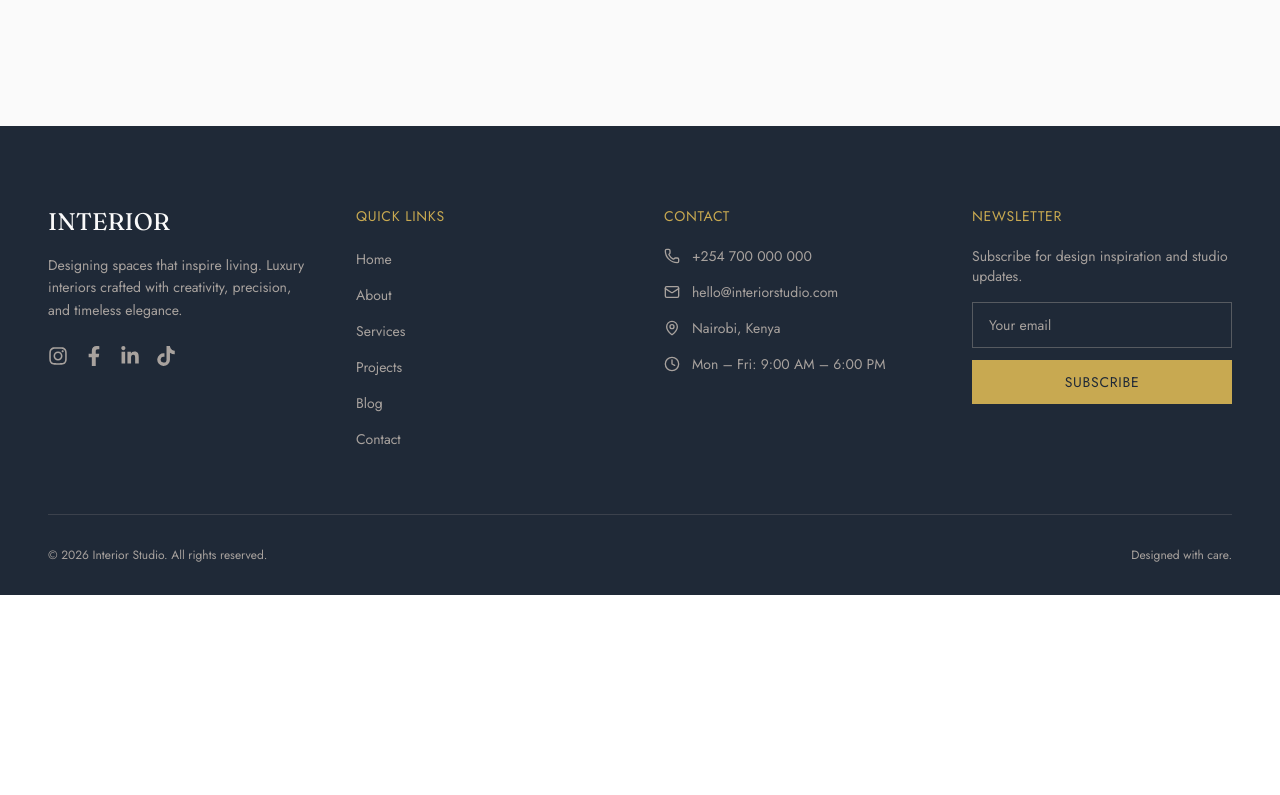
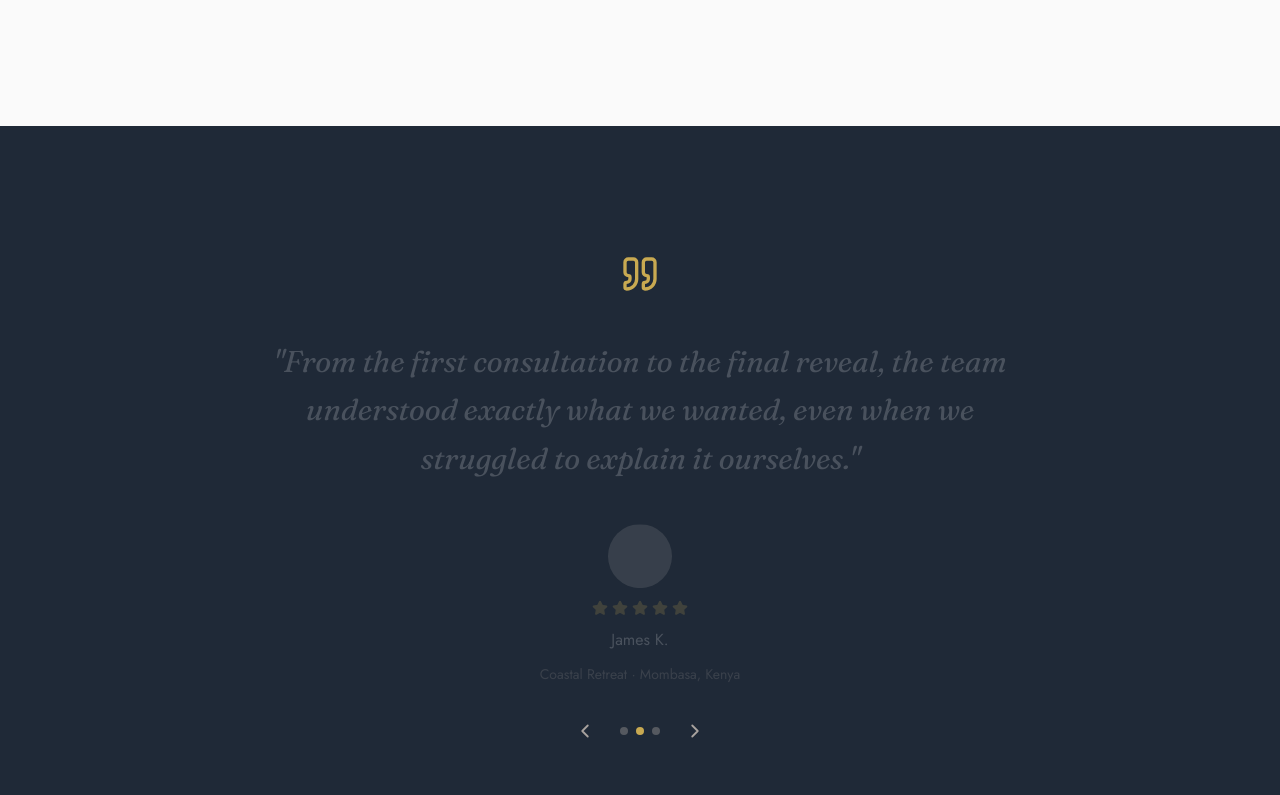
Before and after one commit to 13getid/interior-studio, a React (Vite) app: page / in a window 1280 px wide. Shown: the part 3905-4700 px from the top of the page. Before the commit the page ends 4500 px from the top, so only its background shows below. Built offline with nearby package versions, Linux system fonts and the light colour scheme; no server answers; grey boxes are pictures that could not be loaded.

Commit message:
Add auto-advancing Testimonials slider with star ratings

```diff
--- /dev/null
+++ b/src/components/testimonials/StarRating.tsx
@@ -0,0 +1,15 @@
+import { Star } from "lucide-react";
+
+export default function StarRating({ rating }: { rating: number }) {
+  return (
+    <div className="flex gap-1">
+      {Array.from({ length: 5 }).map((_, i) => (
+        <Star
+          key={i}
+          size={16}
+          className={i < rating ? "fill-gold text-gold" : "text-stone/30"}
+        />
+      ))}
+    </div>
+  );
+}
--- /dev/null
+++ b/src/components/testimonials/TestimonialsSlider.tsx
@@ -0,0 +1,91 @@
+import { useState, useEffect } from "react";
+import { motion, AnimatePresence } from "framer-motion";
+import { ChevronLeft, ChevronRight, Quote } from "lucide-react";
+import { TESTIMONIALS } from "@/data/testimonials";
+import { getCloudinaryImageUrl } from "@/lib/cloudinary";
+import StarRating from "./StarRating";
+
+export default function TestimonialsSlider() {
+  const [activeIndex, setActiveIndex] = useState(0);
+
+  useEffect(() => {
+    const interval = setInterval(() => {
+      setActiveIndex((prev) => (prev + 1) % TESTIMONIALS.length);
+    }, 6000);
+    return () => clearInterval(interval);
+  }, []);
+
+  const goTo = (index: number) => setActiveIndex(index);
+  const goNext = () => setActiveIndex((prev) => (prev + 1) % TESTIMONIALS.length);
+  const goPrev = () =>
+    setActiveIndex((prev) => (prev - 1 + TESTIMONIALS.length) % TESTIMONIALS.length);
+
+  const testimonial = TESTIMONIALS[activeIndex];
+
+  return (
+    <section className="py-24 md:py-32 px-6 md:px-12 bg-charcoal text-warmwhite">
+      <div className="max-w-3xl mx-auto text-center">
+        <Quote className="text-gold mx-auto mb-8" size={40} />
+
+        <AnimatePresence mode="wait">
+          <motion.div
+            key={testimonial.id}
+            initial={{ opacity: 0, y: 15 }}
+            animate={{ opacity: 1, y: 0 }}
+            exit={{ opacity: 0, y: -15 }}
+            transition={{ duration: 0.5 }}
+          >
+            <p className="font-display text-2xl md:text-3xl leading-relaxed italic">
+              "{testimonial.quote}"
+            </p>
+
+            <div className="flex flex-col items-center mt-10 gap-3">
+              <img
+                src={getCloudinaryImageUrl(testimonial.photoPublicId)}
+                alt={testimonial.name}
+                className="w-16 h-16 rounded-full object-cover"
+              />
+              <StarRating rating={testimonial.rating} />
+              <p className="font-body text-warmwhite">{testimonial.name}</p>
+              <p className="font-body text-sm text-stone">
+                {testimonial.projectRef} · {testimonial.location}
+              </p>
+            </div>
+          </motion.div>
+        </AnimatePresence>
+
+        {/* Controls */}
+        <div className="flex items-center justify-center gap-6 mt-12">
+          <button
+            onClick={goPrev}
+            aria-label="Previous testimonial"
+            className="text-stone hover:text-gold transition-colors"
+          >
+            <ChevronLeft size={22} />
+          </button>
+
+          <div className="flex gap-2">
+            {TESTIMONIALS.map((t, index) => (
+              <button
+                key={t.id}
+                onClick={() => goTo(index)}
+                aria-label={`Go to testimonial ${index + 1}`}
+                className={`w-2 h-2 rounded-full transition-colors ${
+                  index === activeIndex ? "bg-gold" : "bg-stone/40"
+                }`}
+              />
+            ))}
+          </div>
+
+          <button
+            onClick={goNext}
+            aria-label="Next testimonial"
+            className="text-stone hover:text-gold transition-colors"
+          >
+            <ChevronRight size={22} />
+          </button>
+        </div>
+      </div>
+    </section>
+  );
+}
--- /dev/null
+++ b/src/data/testimonials.ts
@@ -0,0 +1,42 @@
+export interface Testimonial {
+  id: string;
+  name: string;
+  location: string;
+  projectRef: string;
+  rating: number;
+  quote: string;
+  photoPublicId: string;
+}
+
+export const TESTIMONIALS: Testimonial[] = [
+  {
+    id: "sophia-r",
+    name: "Sophia R.",
+    location: "Nairobi, Kenya",
+    projectRef: "Modern Harmony",
+    rating: 5,
+    quote:
+      "Interior transformed our home into a space that's both beautiful and functional. Their attention to detail is unmatched.",
+    photoPublicId: "interior-studio/testimonials/client-1",
+  },
+  {
+    id: "james-k",
+    name: "James K.",
+    location: "Mombasa, Kenya",
+    projectRef: "Coastal Retreat",
+    rating: 5,
+    quote:
+      "From the first consultation to the final reveal, the team understood exactly what we wanted, even when we struggled to explain it ourselves.",
+    photoPublicId: "interior-studio/testimonials/client-2",
+  },
+  {
+    id: "amara-o",
+    name: "Amara O.",
+    location: "Nairobi, Kenya",
+    projectRef: "Urban Loft",
+    rating: 5,
+    quote:
+      "Our office doesn't just look incredible, it actually feels like a better place to work. Worth every shilling.",
+    photoPublicId: "interior-studio/testimonials/client-3",
+  },
+];
--- a/src/pages/Home.tsx
+++ b/src/pages/Home.tsx
@@ -4,6 +4,7 @@ import HeroStats from "@/components/hero/HeroStats";
 import AboutPreview from "@/components/common/AboutPreview";
 import ServicesPreview from "@/components/services/ServicesPreview";
 import FeaturedProjects from "@/components/portfolio/FeaturedProjects";
+import TestimonialsSlider from "@/components/testimonials/TestimonialsSlider";
 
 export default function Home() {
   return (
@@ -19,6 +20,7 @@ export default function Home() {
       <AboutPreview />
       <ServicesPreview/>
       <FeaturedProjects/>
+      <TestimonialsSlider />
     </>
   );
 }
```
